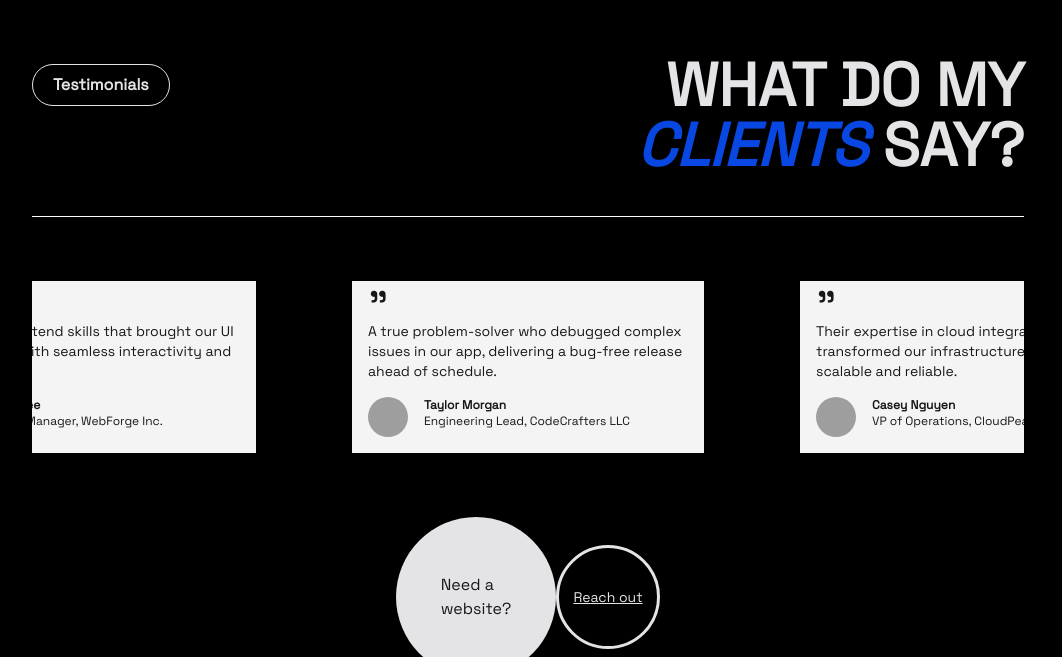
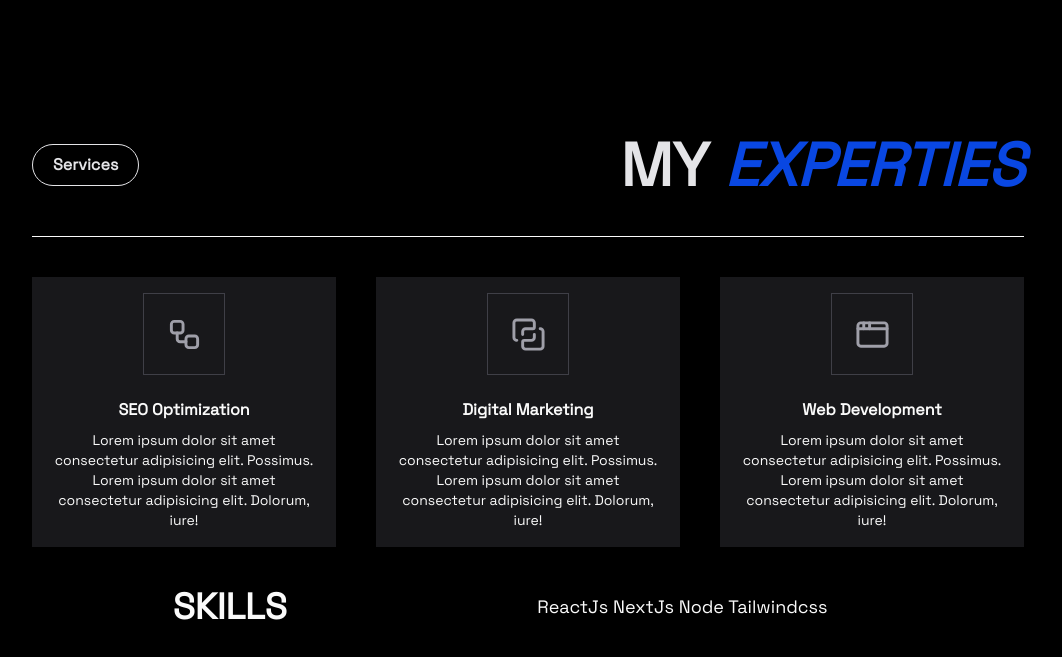
Before and after one commit to thenoobchad/chuddistudio, a React (Vite) app: page / in a window 1280 px wide. Shown: the part 2143-2800 px from the top of the page, without its empty margins (112-1174 px from the left). Built offline with nearby package versions, Linux system fonts and the light colour scheme; no server answers; grey boxes are pictures that could not be loaded.

Commit message:
fix: skilss section

```diff
--- a/index.html
+++ b/index.html
@@ -4,7 +4,7 @@
     <meta charset="UTF-8" />
     <link rel="icon" type="image/svg+xml" href="/vite.svg" />
     <meta name="viewport" content="width=device-width, initial-scale=1.0" />
-    <title>chidi - web engineer</title>
+    <title>Chidi Osita</title>
   </head>
   <body>
     <div id="root"></div>
--- a/package.json
+++ b/package.json
@@ -25,6 +25,7 @@
     "ogl": "^1.0.11",
     "react": "^19.0.0",
     "react-dom": "^19.0.0",
+    "react-fast-marquee": "^1.6.5",
     "react-icons": "^5.5.0",
     "react-responsive-carousel": "^3.2.23",
     "react-router-dom": "^7.10.1",
--- a/src/components/contact-form.jsx
+++ b/src/components/contact-form.jsx
@@ -1,38 +1,52 @@
 import { Send } from "lucide-react";
-import { useRef, useState } from "react";
+import { useState } from "react";
 import { sendEmail } from "../lib/emailjs";
 
 export const ContactForm = () => {
-	const formRef = useRef(null);
+
 	const [status, setStatus] = useState(null);
+	const [name, setName] = useState("");
+	const [email, setEmail] = useState("");
+	const [message, setMessage] = useState("");
 
 
 
 	const handleSubmit = async (e) => {
 		e.preventDefault();
-		const { success, message } = await sendEmail(formRef);
+
+		const templateParams = {
+			guest_name: name,
+			guest_email: email,
+			guest_message: message,
+		};
+
+		const { success, message } = await sendEmail(templateParams);
 		setStatus({ success, message });
 		if (success) {
-			formRef.current.reset();
+			setName("")
+			setEmail("")
+			setMessage("")
 		}
 	};
 
 	return (
 		<>
 			<form
-				ref={formRef}
+
 				onSubmit={handleSubmit}
 				className="w-full mt-10 max-w-md">
 				<div className="flex flex-col gap-2 my-4">
 					<label
 						htmlFor="fullName"
 						className="text-sm font-semibold text-gray-600">
-						Full Name
+						Name
 					</label>
 					<input
-						id="fullName"
+						id="name"
 						type="text"
-						name="fullName"
+						name="name"
+						value={name}
+						onChange={(e) => setName(e.target.value)}
 						placeholder="e.g.John Doe"
 						className="hover:outline-0 outline-0 h-full text-sm bg-transparent border-b-2 border-zinc-600 py-4 px-4"
 					/>
@@ -45,25 +59,13 @@ export const ContactForm = () => {
 						Email
 					</label>
 					<input
+						value={email}
 						type="email"
 						placeholder="e.g.johndoe@mail.com"
 						className="hover:outline-0 outline-0 h-full text-sm bg-transparent border-b-2 border-zinc-600 py-4 px-4"
 						name="email"
 						id="email"
-					/>
-				</div>
-
-				<div className="flex flex-col gap-2 my-4">
-					<label
-						htmlFor="subject"
-						className="text-sm  font-semibold text-gray-600">
-						Subject
-					</label>
-					<input
-						id="subject"
-						placeholder="Project collaboration etc"
-						className="hover:outline-0 outline-0 h-full text-sm bg-transparent border-b-2 border-zinc-600 py-4 px-4"
-						name="subject"
+						onChange={(e) => setEmail(e.target.value)}
 					/>
 				</div>
 
@@ -74,6 +76,7 @@ export const ContactForm = () => {
 						Message
 					</label>
 					<textarea
+						value={message}
 						cols={1}
 						rows={3}
 						type="text"
@@ -81,16 +84,22 @@ export const ContactForm = () => {
 						className="hover:outline-0 outline-0 h-full text-sm bg-transparent border-b-2 border-zinc-600 py-4 px-4"
 						name="message"
 						id="message"
+						onChange={(e) => setMessage(e.target.value)}
 					/>
 				</div>
 				<div className="w-full flex justify-center">
-					<button className=" rounded-full w-2/3 text-lg bg-zinc-900 text-zinc-200 font-bold px-6 py-3 l outline flex gap-2 items-center justify-center mt-10">
+					<button className=" rounded-full w-2/3 text-lg bg-zinc-900 text-zinc-200 font-bold px-6 py-2.5 l outline flex gap-2 items-center justify-center mt-10">
 						Send Email <Send />
 					</button>
 				</div>
 			</form>
 			{status && (
-				<div className={`mt-4 p-4 rounded-md text-sm ${status.success ? 'bg-green-100 text-green-800' : 'bg-red-100 text-red-800'}`}>
+				<div
+					className={`mt-4 p-4 rounded-md text-sm ${
+						status.success
+							? "bg-green-100 text-green-800"
+							: "bg-red-100 text-red-800"
+					}`}>
 					{status.message}
 				</div>
 			)}
--- a/src/constants/index.js
+++ b/src/constants/index.js
@@ -1,6 +1,11 @@
 import restaurant from "/images/restaurant.png";
 import zentryclone from "/images/zentryclone.png";
 import chatgptclone from "/images/chatgpt.png";
+import {
+	AppWindow,
+	SquaresExclude,
+	Workflow,
+} from "lucide-react";
 
 export const testimonials = [
 	{
@@ -141,3 +146,27 @@ export const strategy = [
 		desc: "Code the solution, run unit/integration test, plus manual checks across browsers/devices.",
 	},
 ];
+
+export const services = [
+	{
+		id: 1,
+		title: "SEO Optimization",
+		content:
+			"Lorem ipsum dolor sit amet consectetur adipisicing elit. Possimus. Lorem ipsum dolor sit amet consectetur adipisicing elit. Dolorum, iure!",
+		icon: Workflow,
+	},
+	{
+		id: 2,
+		title: "Digital Marketing",
+		content:
+			"Lorem ipsum dolor sit amet consectetur adipisicing elit. Possimus. Lorem ipsum dolor sit amet consectetur adipisicing elit. Dolorum, iure!",
+		icon: SquaresExclude,
+	},
+	{
+		id: 3,
+		title: "Web Development",
+		content:
+			"Lorem ipsum dolor sit amet consectetur adipisicing elit. Possimus. Lorem ipsum dolor sit amet consectetur adipisicing elit. Dolorum, iure!",
+		icon: AppWindow,
+	},
+];
--- a/src/index.css
+++ b/src/index.css
@@ -1,31 +1,34 @@
-
 @import "tailwindcss";
 
 @font-face {
-  font-family: 'dmsans';
-  src: url('/fonts/DMSans-Regular.ttf') format('truetype');
-  font-display: 'swap';
-  font-style: 'normal';
+	font-family: "dmsans";
+	src: url("/fonts/DMSans-Regular.ttf") format("truetype");
+	font-display: "swap";
+	font-style: "normal";
 }
 
 @font-face {
-  font-family: 'qartige';
-  src: url('/fonts/qartige.otf') format('truetype');
-  font-display: 'swap';
-  font-style: 'normal';
+	font-family: "qartige";
+	src: url("/fonts/qartige.otf") format("truetype");
+	font-display: "swap";
+	font-style: "normal";
 }
 
 @font-face {
-  font-family: 'space';
-  src: url('/fonts/SpaceGrotesk-Regular.ttf') format('truetype');
-  font-display: 'swap';
-  font-style: 'normal';
+	font-family: "space";
+	src: url("/fonts/SpaceGrotesk-Regular.ttf") format("truetype");
+	font-display: "swap";
+	font-style: "normal";
+}
+
+@layer base{
+  :root {
+		--font-qartige: "qartige", sans-serif;
+    --font-primary:"dmsans"
+	}
 }
 
 
-:root {
-  --gradient: radial-gradient(circle, #e5e5e5 0%, #fff 100%);
-}
 
 html,
 body {
@@ -35,14 +38,12 @@ body {
 	color: #ffffff;
 	scroll-behavior: smooth;
 	font-family: "space", sans-serif;
-
 	min-height: 100vh;
 }
 
 section {
 	width: 100dvw;
 }
-
 
 .embla {
 	overflow: hidden;
--- a/src/lib/emailjs.js
+++ b/src/lib/emailjs.js
@@ -4,12 +4,13 @@ const SERVICE_ID = import.meta.env.VITE_SERVICE_ID;
 const TEMPLATE_ID = import.meta.env.VITE_TEMPLATE_ID;
 const USER_ID = import.meta.env.VITE_USER_ID;
 
-export const sendEmail = async (formRef) => {
+export const sendEmail = async (templateParams) => {
+
 	try {
 		    await emailjs.sendForm(
 			SERVICE_ID,
 			TEMPLATE_ID,
-			formRef.current,
+			templateParams,
 			USER_ID
 		);
 		return { success: true, message: "Email sent successfully" };
--- a/src/pages/Home.jsx
+++ b/src/pages/Home.jsx
@@ -3,9 +3,9 @@ import { TextType, ContactForm, Carousel, HamburgerMenu } from "../components";
 import { HandshakeIcon, LocateIcon, Mail } from "lucide-react";
 
 import { Footer } from "../components/ui/footer";
+import Marquee from "react-fast-marquee";
 
-
-import { strategy, successStories, testimonials } from "../constants";
+import { services, strategy, successStories, testimonials } from "../constants";
 
 import { motion } from "motion/react";
 
@@ -102,6 +102,8 @@ export default function Home() {
 					</div>
 				</section>
 
+				{/* STRATEGY */}
+
 				<section className=" w-full px-4 py-10 mt-20 flex items-center max-w-5xl h-full mx-auto justify-start flex-col">
 					<div className="flex flex-col lg:flex-row gap-10 md:gap-20 border-b pb-10 w-full">
 						<p className="border border-zinc-200 px-5 py-2 mt-2 rounded-full font-semibold w-fit h-fit text-zinc-200 ">
@@ -135,6 +137,52 @@ export default function Home() {
 							<span className="text-[#0947e2] italic">Maximizing</span>{" "}
 							potentials
 						</p>
+					</div>
+				</section>
+
+				{/* WHAT I DO */}
+
+				<section
+					id="services"
+					className="relative w-full px-4 py-10 mt-20 flex items-center  max-w-5xl min-h-screen mx-auto justify-start flex-col">
+					<div className="flex flex-col lg:flex-row gap-10 md:gap-20 border-b pb-10 w-full">
+						<p className="border border-zinc-200 px-5 py-2 mt-2 rounded-full font-semibold w-fit h-fit text-zinc-200 ">
+							Services
+						</p>
+						<p className="font-extrabold text-4xl uppercase whitespace-nowrap lg:text-6xl w-full text-right text-zinc-200 ">
+							My<span className="italic text-[#0947e2]"> Experties</span> <br />
+						</p>
+					</div>
+					<div className="flex gap-4 my-10 ">
+						<div className="grid grid-cols-1 md:grid-cols-2 lg:grid-cols-3 gap-10">
+							{services.map((c) => {
+								return (
+									<div
+										key={c.id}
+										className={`flex flex-col gap-4 justify-center items-center p-4 border border-zinc-900 bg-zinc-900`}>
+										<span className="min-h-20 min-w-20 flex justify-center items-center outline outline-zinc-700 bg-zinc-900">
+											<c.icon size={35} className="text-zinc-400" />
+										</span>
+										<div className="">
+											<h4 className="my-2 font-extrabold text-center">
+												{c.title}
+											</h4>
+											<p className="text-sm text-center">{c.content}</p>
+										</div>
+									</div>
+								);
+							})}
+						</div>
+					</div>
+					<div className="flex gap-4">
+						<h4 className="text-4xl uppercase  font-extrabold  font-dmsans">
+							Skills
+						</h4>
+						<Marquee>
+							<div className="text-lg flex gap-4">
+								ReactJs NextJs Node Tailwindcss {" "}
+							</div>
+						</Marquee>
 					</div>
 				</section>
 
@@ -184,9 +232,11 @@ export default function Home() {
 				{/* WHAT TO KNOW */}
 
 				<Motion.section
+					id="contact"
 					initial={{ backgroundColor: "black", opacity: 0 }}
 					whileInView={{ backgroundColor: "white", opacity: 0.96 }}
-					className=" w-full  px-4 py-10 flex items-center max-w-5xl h-full mx-auto justify-start flex-col bg-zinc-200  text-zinc-600 lg:rounded-3xl">
+					className=" w-screen  px-4 py-10 flex items-center  h-full mx-auto justify-start flex-col bg-zinc-200  text-zinc-600 ">
+					<div className="max-w-5xl mx-auto w-full flex justify-start flex-col items-center">
 						<div className="flex flex-col lg:flex-row gap-10 md:gap-20 border-b pb-10 w-full">
 							<p className="border px-5 py-2 mt-2 rounded-full font-semibold h-fit w-fit whitespace-nowrap text-zinc-600 ">
 								Contact me
@@ -198,8 +248,8 @@ export default function Home() {
 
 								<span className="text-xs text-zinc-600 ">
 									I'm here to help you unlock market possibilities and drive
-								growth. Reach out today to discus your goals and challenges and
-								explore tailored solutions.{" "}
+									growth. Reach out today to discus your goals and challenges
+									and explore tailored solutions.{" "}
 								</span>
 							</p>
 						</div>
@@ -216,6 +266,7 @@ export default function Home() {
 							</ul>
 						</div>
 						<ContactForm />
+					</div>
 				</Motion.section>
 				<Footer />
 			</main>
```
Also changed, not shown: 1 other file (tests, documents, lock files or other folders). Lines whose indentation alone changed are shown as unchanged.
